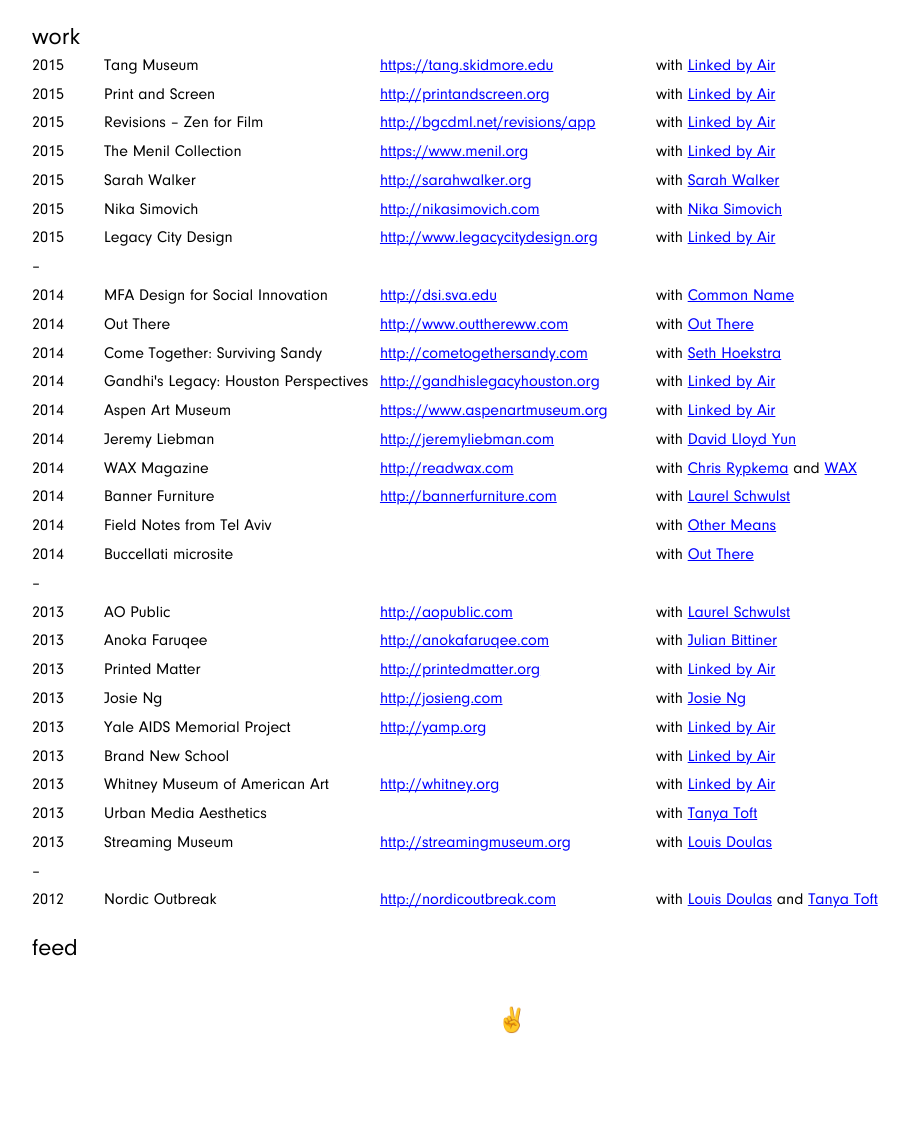
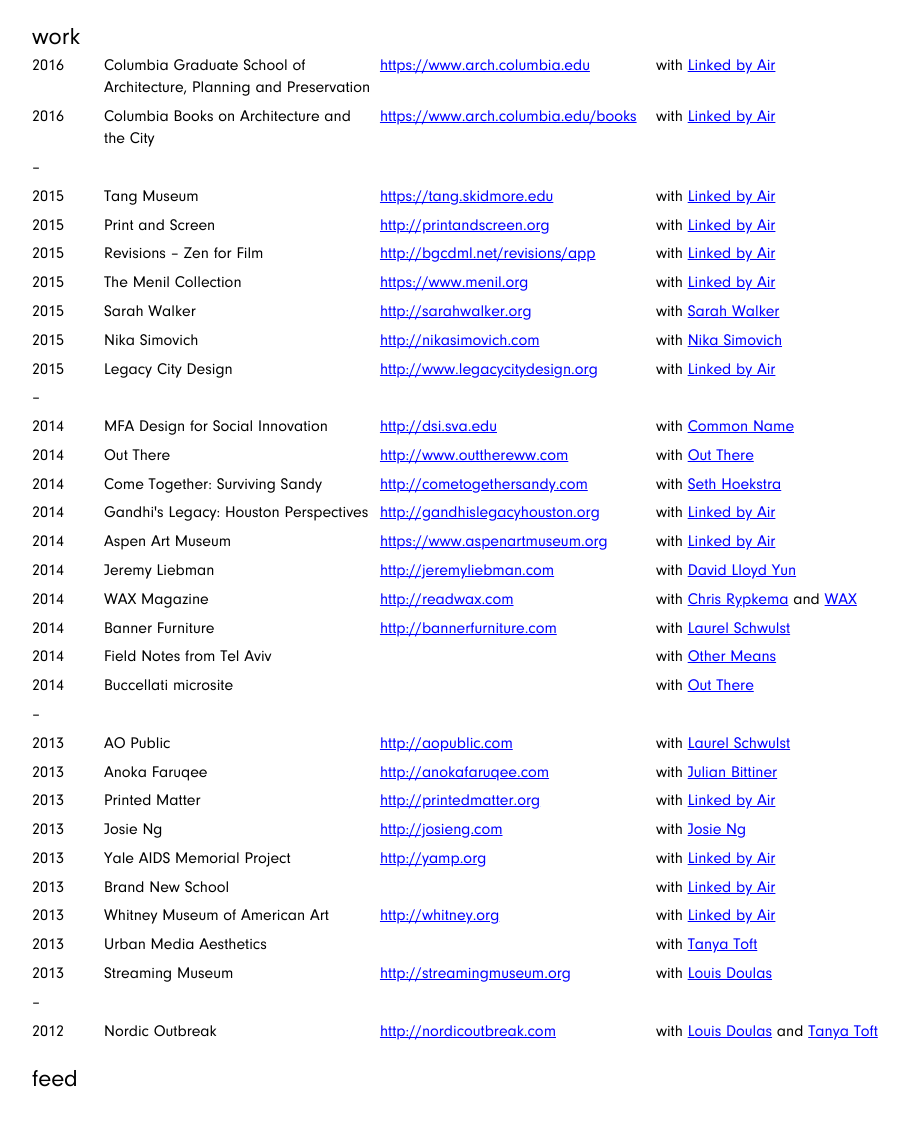
Before and after one commit to dylanfisher/my-website, a PHP site: page / in a window 1280 px wide. Shown: the part 163-1301 px from the top of the page, without its empty margins (128-1037 px from the left). Before the commit the page ends 1197 px from the top, so only its background shows below. Run offline with PHP 8.4, Linux system fonts and the light colour scheme; some libraries are stand-ins or nearby versions.

Commit message:
Add GSAPP and CBAC projects

```diff
--- a/index.php
+++ b/index.php
@@ -88,6 +88,21 @@
       </div>
     </header>
     <h2 class="title">work</h2>
+    <ul class="project">
+      <li>2016</li>
+      <li><h3>Columbia Graduate School of Architecture, Planning and Preservation</h3></li>
+      <li><a href="https://www.arch.columbia.edu" target="_blank">https://www.arch.columbia.edu</a></li>
+      <li>with <a href="http://linkedbyair.net" target="_blank">Linked by Air</a></li>
+    </ul>
+    <ul class="project">
+      <li>2016</li>
+      <li><h3>Columbia Books on Architecture and the City</h3></li>
+      <li><a href="https://www.arch.columbia.edu/books" target="_blank">https://www.arch.columbia.edu/books</a></li>
+      <li>with <a href="http://linkedbyair.net" target="_blank">Linked by Air</a></li>
+    </ul>
+    <ul class="project divider">
+      <li>&ndash;</li>
+    </ul>
     <ul class="project">
       <li>2015</li>
       <li><h3>Tang Museum</h3></li>
```
